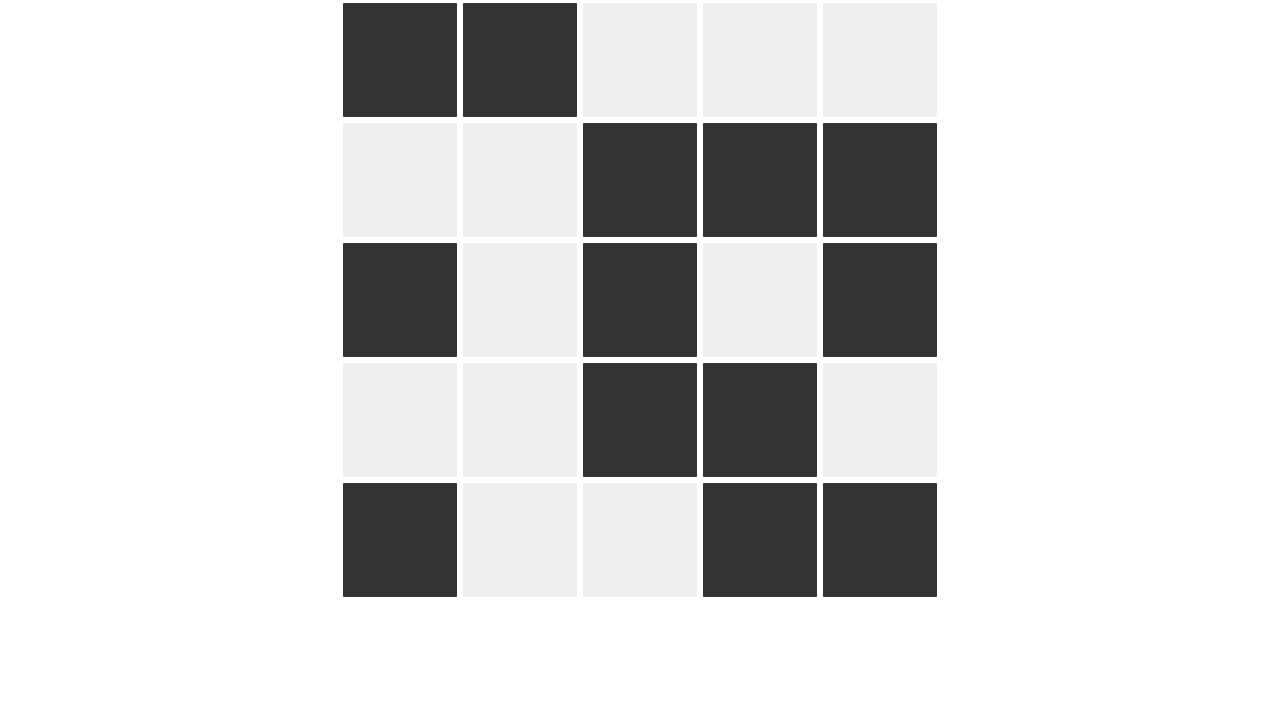
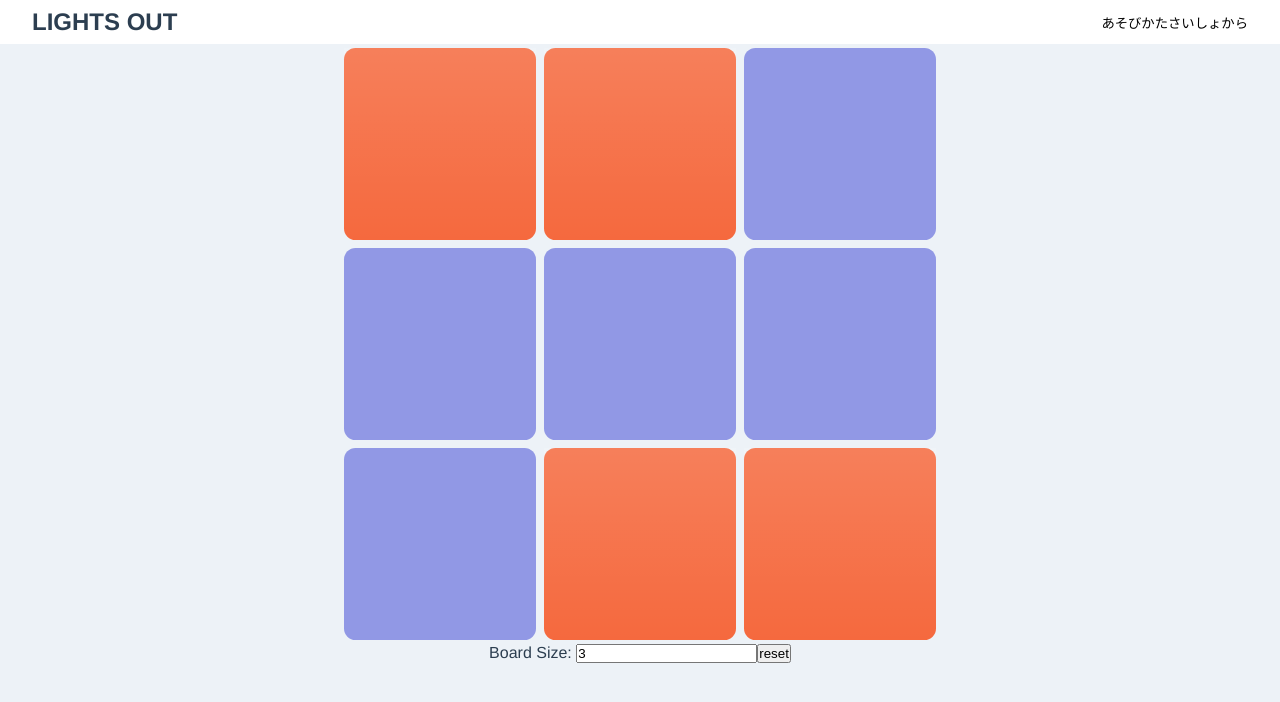
Before and after one commit to masakitm/lightsout-vue3.0-ts, a Vue app: page / in a window 1280 px wide. Shown: the top 702 px of the page. Built offline with nearby package versions, Linux system fonts and the light colour scheme.

Commit message:
2nd commit

```diff
--- a/src/App.vue
+++ b/src/App.vue
@@ -1,30 +1,46 @@
 <template>
-  <Board />
+  <LightsOut />
 </template>
 
 <script lang="ts">
 import { defineComponent } from 'vue'
-import Board from './components/Board.vue'
+import LightsOut from './components/LightsOut.vue'
 
 export default defineComponent({
   name: 'App',
   components: {
-    Board
+    LightsOut
   }
 })
 </script>
 
 <style>
+:root {
+  /* --orange: #f66234; */
+  --orange: rgba(246, 98, 52, 0.95);
+  --lightorange: rgba(246, 98, 52, 0.5);
+  --blue: #9198e5;
+  --gray: #EDF2F7;
+  --white: #FFF;
+  --text: #2c3e50;
+}
+
+html, body {
+  height: 100%;
+  background: var(--gray);
+}
+
 #app {
   font-family: Avenir, Helvetica, Arial, sans-serif;
   -webkit-font-smoothing: antialiased;
   -moz-osx-font-smoothing: grayscale;
   text-align: center;
-  color: #2c3e50;
+  color: var(--text);
 }
 
 * {
   margin: 0;
   padding: 0;
+  box-sizing: border-box;
 }
 </style>
--- a/src/components/Board.vue
+++ /dev/null
@@ -1,60 +0,0 @@
-<template>
-  <div class="board">
-    <div
-      class="row"
-      v-for="(row, yIndex) in board"
-      :key="yIndex"
-      :style="`height: calc(100% / ${SIZE})`"
-    >
-      <Cell
-        v-for="(cell, xIndex) in row"
-        :key="cell.id"
-        :click="() => update(yIndex, xIndex)"
-        :size="SIZE"
-        :isActive="cell.status"
-      />
-    </div>
-  </div>
-</template>
-
-<script lang="ts">
-import { defineComponent, onMounted } from 'vue'
-import Cell from './Cell.vue'
-
-import { useLightsOut } from '../hooks/useLightsOut'
-
-const SIZE = 5
-
-export default defineComponent({
-  name: 'Board',
-
-  components: {
-    Cell
-  },
-
-  setup: () => {
-    const { board, update, init } = useLightsOut(SIZE)
-
-    onMounted(() => init())
-
-    return {
-      board,
-      update,
-      SIZE
-    }
-  }
-})
-</script>
-
-<style scoped>
-.board {
-  width: 75vh;
-  height: 75vh;
-  margin: auto;
-}
-
-.row {
-  display: flex;
-  justify-content: center;
-}
-</style>
--- a/src/components/Cell.vue
+++ b/src/components/Cell.vue
@@ -1,12 +1,12 @@
 <template>
-	<div
+  <button
     class="cell"
-		:class="className"
+    :class="`${isActive} ${allChecked}`"
     :style="
       `width: calc(100% / ${size}); height: 100%);`
     "
     @click="click"
-	></div>
+  ></button>
 </template>
 
 <script lang="ts">
@@ -14,6 +14,7 @@ import { defineComponent, computed } from 'vue'
 
 type Props = {
   isActive: boolean,
+  allChecked: boolean,
   size: number
 }
 
@@ -27,6 +28,10 @@ export default defineComponent({
       type: Boolean,
       default: false
     },
+    allChecked: {
+      type: Boolean,
+      default: false
+    },
     size: {
       type: Number,
       default: 8
@@ -34,9 +39,12 @@ export default defineComponent({
   },
 
   setup: (props: Props) => {
-		const className = computed(() => props.isActive ? 'is-active' : '')
+    const isActive = computed(() => props.isActive ? 'is-active' : '')
+    const allChecked = computed(() => props.allChecked ? 'all-checked' : '')
+
     return {
-			className,
+      isActive,
+      allChecked,
       size: props.size
     }
   }
@@ -44,15 +52,33 @@ export default defineComponent({
 </script>
 
 <style scoped>
+button {
+  background: none;
+  border: none;
+  padding: 0;
+  margin: 0;
+}
+
 .cell {
   position: relative;
-	background: #eee;
-	border: 3px solid #fff;
-	border-radius: 4px;
-	transition-duration: 0.2s;
+  background: var(--blue);
+  border-radius: 6%;
+  margin: 4px;
+  transition-duration: 0.15s;
+  cursor: pointer;
 }
 
 .is-active {
-	background: #333;
+  background: var(--orange);
+}
+
+.is-active:after {
+  content: "";
+  position: absolute;
+  width: 100%;
+  height: 100%;
+  top: 0;
+  left: 0;
+  background: linear-gradient(rgba(255,255,255,0.15), rgba(255,255,255,0));
 }
 </style>
--- a/src/components/Header.vue
+++ b/src/components/Header.vue
@@ -1,15 +1,49 @@
 <template>
-	<div class="header">
-		<button>あそびかた</button>
-		<button>エディットする</button>
-		<button>リセットする</button>
-	</div>
+  <div class="header">
+    <h1>LIGHTS OUT</h1>
+    <div>
+      <button>あそびかた</button>
+      <button @click="reset">さいしょから</button>
+    </div>
+  </div>
+</template>
 
-	<div class="modal">
-		<h2>あそびかた</h2>
-		<p>
-			ボタンをおすと、上下中左右5つのボタンの色が反転します<br>
-			全部の色を白くできたらクリア！
-		</p>
-	</div>
-</template>
+<script lang="ts">
+import { defineComponent } from 'vue'
+
+export default defineComponent({
+  name: 'Header',
+  props: {
+    reset: {
+      type: Function,
+      default: () => {}
+    }
+  },
+  setup: props => {
+    return {
+      ...props
+    }
+  }
+})
+</script>
+
+<style scoped>
+.header {
+  display: flex;
+  justify-content: space-between;
+  align-items: center;
+  padding: 0.5rem 2rem;
+  background: var(--white);
+}
+
+h1 {
+  font-size: 1.5rem;
+}
+
+button {
+  background: none;
+  border: none;
+  padding: 0;
+  margin: 0;
+}
+</style>
--- /dev/null
+++ b/src/components/LightsOut.vue
@@ -0,0 +1,90 @@
+<template>
+  <Header
+    :reset="init"
+  />
+
+  <div class="board">
+    <div
+      class="row"
+      v-for="(row, yIndex) in board"
+      :key="yIndex"
+      :style="`height: calc(100% / ${size})`"
+    >
+      <Cell
+        v-for="(cell, xIndex) in row"
+        :key="cell.id"
+        :click="() => update(yIndex, xIndex)"
+        :size="size"
+        :isActive="cell.status"
+      />
+    </div>
+  </div>
+
+  <div>
+    Board Size:
+    <input
+      type="number"
+      :value="size"
+      @input="e => updateSize(e.target.value)"
+    >
+
+    <button @click="init">reset</button>
+  </div>
+
+  <div class="modal">
+    <h2>あそびかた</h2>
+    <p>
+      ボタンをおすと、上下中左右5つのボタンの色が反転します<br>
+      全部の色を白くできたらクリア！
+    </p>
+  </div>
+</template>
+
+<script lang="ts">
+import { defineComponent, onMounted } from 'vue'
+import { useLightsOut } from '../hooks/useLightsOut'
+
+import Cell from './Cell.vue'
+import Header from './Header.vue'
+
+export default defineComponent({
+  name: 'LightsOut',
+
+  components: {
+    Header,
+    Cell
+  },
+
+  setup: () => {
+    const { board, size, update, init, allChecked, updateSize } = useLightsOut()
+
+    onMounted(() => init())
+
+    return {
+      board,
+      size,
+      update,
+      updateSize,
+      init,
+      allChecked
+    }
+  }
+})
+</script>
+
+<style scoped>
+.board {
+  width: 75vh;
+  height: 75vh;
+  margin: auto;
+}
+
+.row {
+  display: flex;
+  justify-content: center;
+}
+
+.modal {
+  display: none;
+}
+</style>
--- a/src/hooks/useLightsOut.ts
+++ b/src/hooks/useLightsOut.ts
@@ -2,28 +2,27 @@
 import { reactive, computed, toRefs } from 'vue'
 
 type Cell = { status: boolean, id: number }
-
 type Row = [] | Cell[]
-
 type Board = [] | Row[]
-
 type State = {
-	board: Board
+  board: Board,
+  size: number
 }
 
-export function useLightsOut (size = 8) {
+export function useLightsOut () {
   const state: State = reactive({
-		board: []
+    board: [],
+    size: 3
   })
 
-	const isAllChecked = computed(() => state.board.flat().every((cell: Cell) => cell.status === true))
+  const allChecked = computed(() => state.board.flat().every((cell: Cell) => cell.status === true))
 
   let id = 0
 
   const createRow = (): Row => {
     const row = []
 
-		for (let i = 0; i < size; i++) {
+    for (let i = 0; i < state.size; i++) {
       row.push(
         {
           id,
@@ -39,7 +38,7 @@ export function useLightsOut (size = 8) {
   const createBoard = (): Board => {
     const board = []
 
-		for (let i = 0; i < size; i++) {
+    for (let i = 0; i < state.size; i++) {
       board.push(createRow())
     }
 
@@ -70,10 +69,16 @@ export function useLightsOut (size = 8) {
     }
   }
 
+  const updateSize = (size: number) => {
+    state.size = size
+    init()
+  }
+
   return {
     ...toRefs(state),
     init,
     update,
-		isAllChecked
+    allChecked,
+    updateSize
   }
 }
```
Lines whose indentation alone changed are shown as unchanged.
